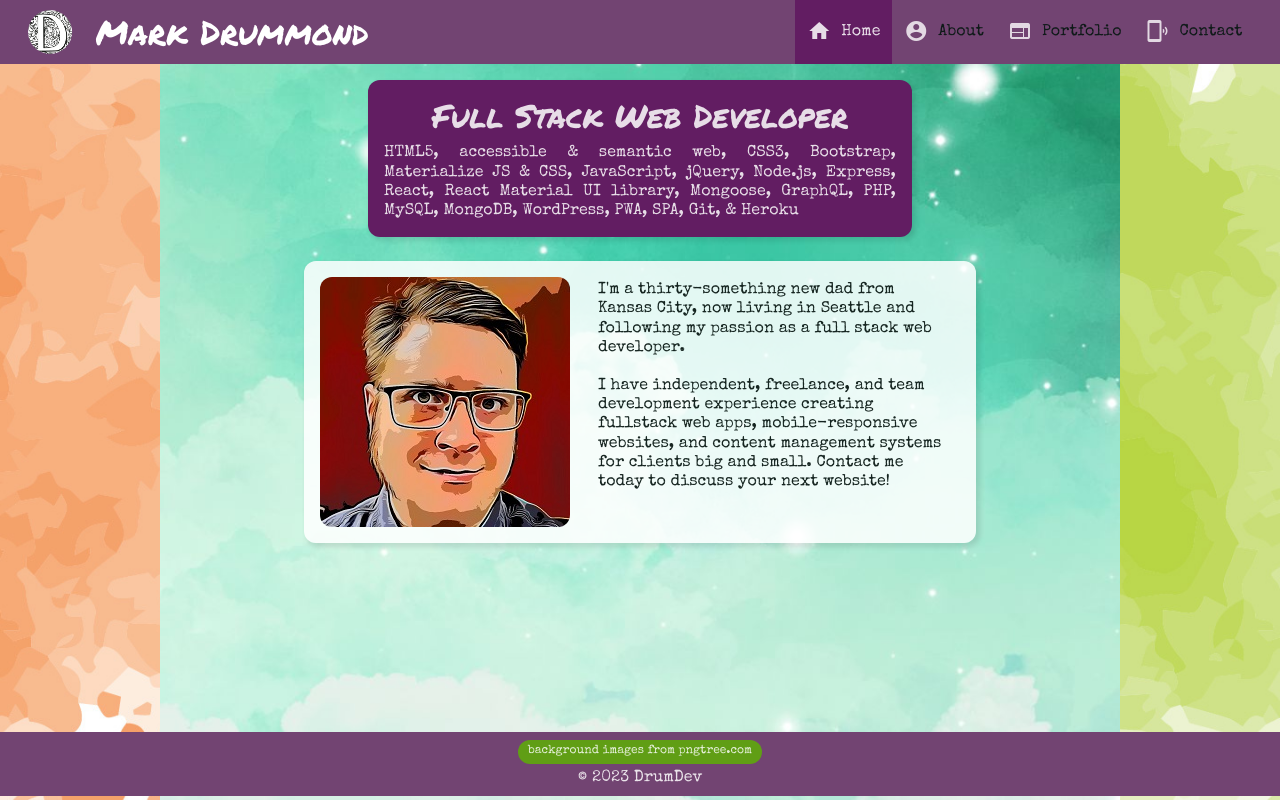
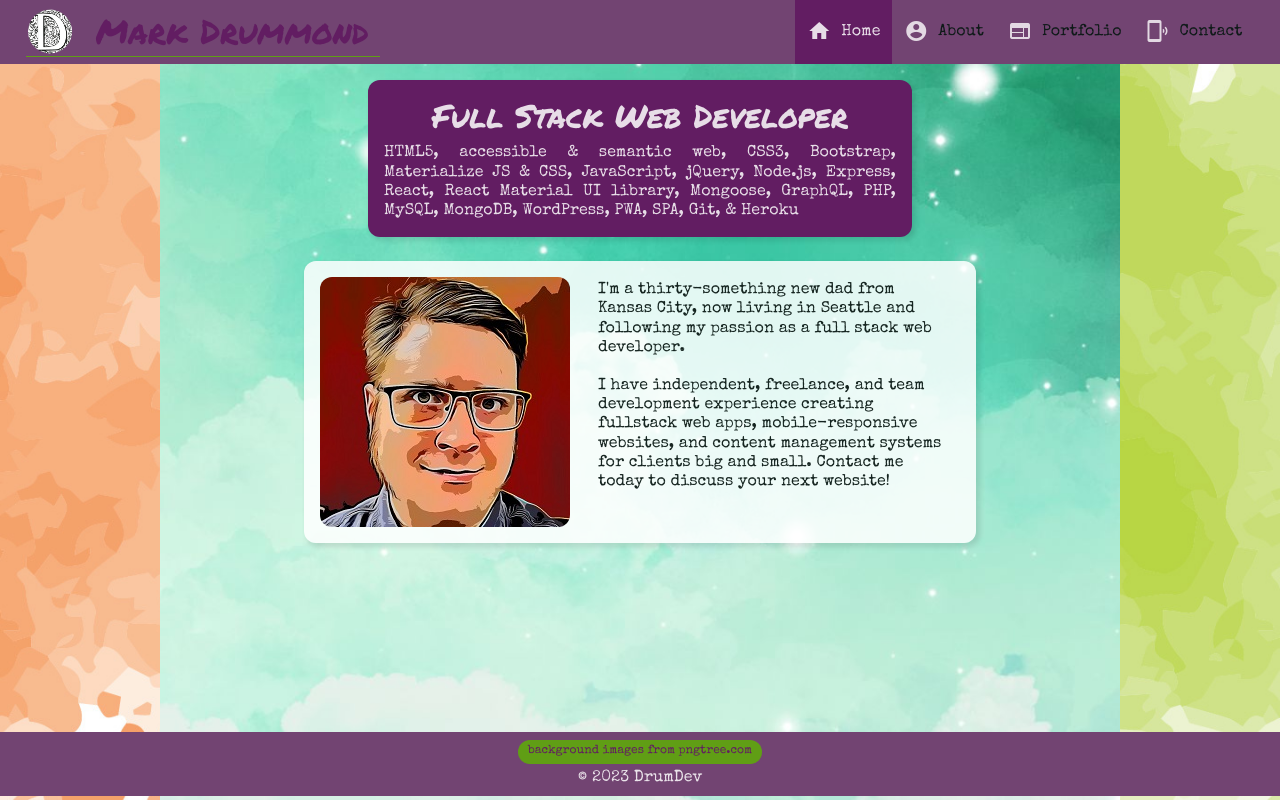
Before and after one commit to mjamesd/portfolio, a React (Create React App) app: page / in a window 1280 px wide. Built offline with nearby package versions, Linux system fonts and the light colour scheme.

Commit message:
LinkStyleButton styled component no color  - fixed

```diff
--- a/src/components/Styles.js
+++ b/src/components/Styles.js
@@ -5,15 +5,15 @@ const Button = styled.button`
 `;
 
 const LinkStyleButton = styled(Button)`
-    transition: all var(--transition-time-fast) ease-in-out;
+    transition: color var(--transition-time-fast) ease-in-out;
     border: none;
     background: none;
-    color: var(--purple-highlight-color);
-    border-bottom: 1px solid var(--light2);
+    color: var(--purple-dark);
+    border-bottom: 1px solid var(--green-light);
     padding: 0;
     cursor: pointer;
     &:hover {
-        color: var(--light2);
+        color: var(--green-light);
     }
 `;
 
@@ -33,7 +33,7 @@ const NavButton = styled(Button)`
 `;
 
 const StyledImg = styled.img`
-	border-radius: 15%;
+	border-radius: var(--border-radius-original);
 `;
 
 const StyledCard = styled.section`
```
